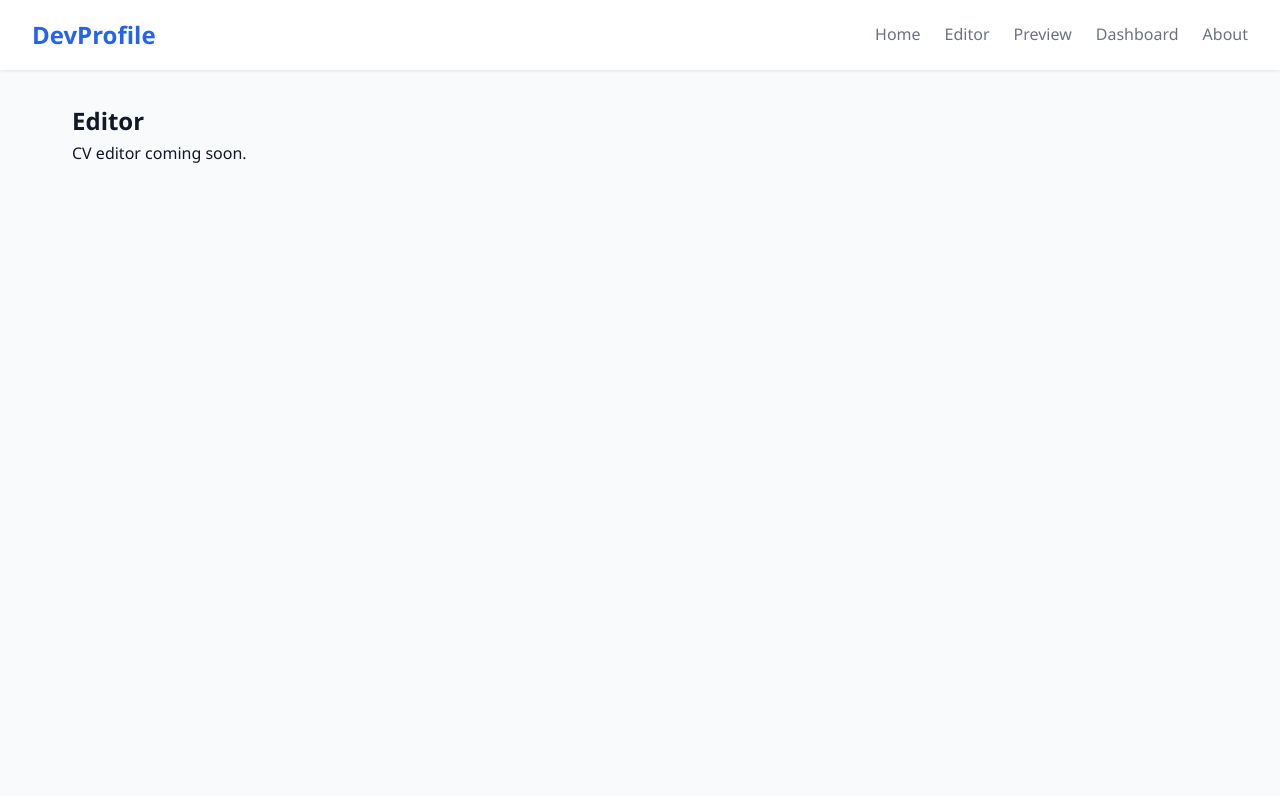
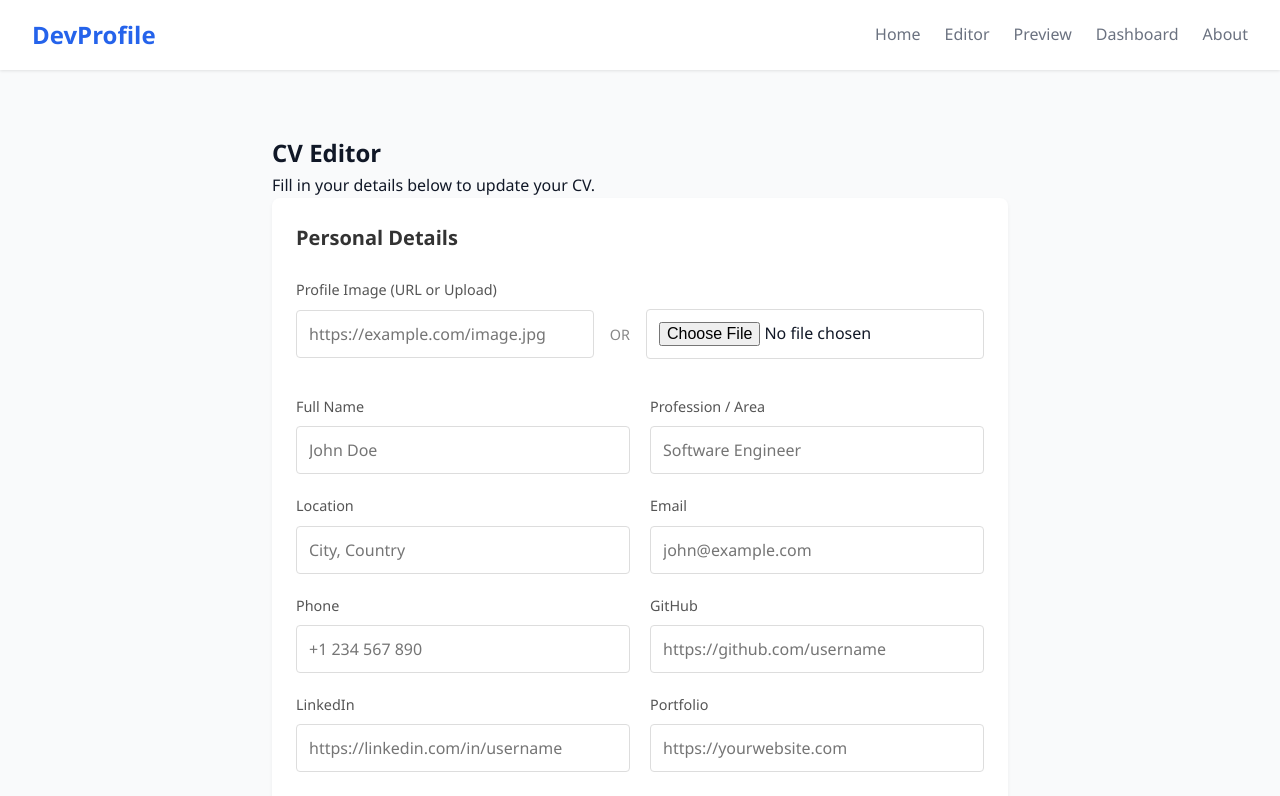
Before and after one commit to UrielOrtizv1000/devprofile-cv-generator, a React (Vite) app: page /editor in a window 1280 px wide. Shown: the top 796 px of the page. Built offline with nearby package versions, Linux system fonts and the light colour scheme.

Commit message:
feat: add personal profile form with avatar support
Signed-off-by: Azael Fajardo <azfajardo69@gmail.com>

```diff
--- /dev/null
+++ b/src/components/forms/PersonalDetailsForm.css
@@ -0,0 +1,120 @@
+.form-container {
+  background-color: #ffffff;
+  padding: 1.5rem;
+  border-radius: 8px;
+  box-shadow: 0 2px 4px rgba(0, 0, 0, 0.05);
+  margin-bottom: 2rem;
+}
+
+.form-container h3 {
+  margin-top: 0;
+  margin-bottom: 1.5rem;
+  color: #333;
+  font-size: 1.25rem;
+}
+
+.personal-form {
+  display: grid;
+  grid-template-columns: 1fr 1fr;
+  gap: 1.25rem;
+}
+
+.form-group {
+  display: flex;
+  flex-direction: column;
+}
+
+.form-group.full-width {
+  grid-column: 1 / -1;
+}
+
+.form-group.image-upload-group {
+  grid-column: 1 / -1;
+}
+
+.form-group label {
+  margin-bottom: 0.5rem;
+  font-weight: 500;
+  color: #555;
+  font-size: 0.9rem;
+}
+
+.form-group input,
+.form-group textarea {
+  padding: 0.75rem;
+  border: 1px solid #ddd;
+  border-radius: 4px;
+  font-size: 1rem;
+  transition: border-color 0.2s ease;
+  font-family: inherit;
+}
+
+.form-group input:focus,
+.form-group textarea:focus {
+  outline: none;
+  border-color: #0066cc;
+  box-shadow: 0 0 0 2px rgba(0, 102, 204, 0.1);
+}
+
+.form-group textarea {
+  resize: vertical;
+}
+
+.image-inputs {
+  display: flex;
+  align-items: center;
+  gap: 1rem;
+  margin-bottom: 1rem;
+}
+
+.image-inputs input[type="url"] {
+  flex: 1;
+}
+
+.or-text {
+  font-size: 0.9rem;
+  color: #888;
+  font-weight: 500;
+}
+
+.image-preview {
+  margin-top: 0.5rem;
+  width: 120px;
+  height: 120px;
+  border-radius: 50%;
+  overflow: hidden;
+  border: 3px solid #eee;
+  display: flex;
+  align-items: center;
+  justify-content: center;
+  background-color: #f9f9f9;
+}
+
+.image-preview img {
+  width: 100%;
+  height: 100%;
+  object-fit: cover;
+}
+
+.error-text {
+  color: #d32f2f;
+  font-size: 0.85rem;
+  margin-top: 0.5rem;
+}
+
+/* Responsive adjustments */
+@media (max-width: 768px) {
+  .personal-form {
+    grid-template-columns: 1fr;
+  }
+
+  .image-inputs {
+    flex-direction: column;
+    align-items: flex-start;
+  }
+
+  .image-inputs input[type="url"],
+  .image-inputs input[type="file"] {
+    width: 100%;
+  }
+}
--- /dev/null
+++ b/src/components/forms/PersonalDetailsForm.jsx
@@ -0,0 +1,193 @@
+import { useState } from 'react';
+import { useCV } from '../../context/CVContext';
+import './PersonalDetailsForm.css';
+
+function PersonalDetailsForm() {
+  const { cvData, updateCVData } = useCV();
+  const { personalData, profileImage } = cvData;
+
+  const [imageError, setImageError] = useState(false);
+
+  // handle text input changes
+  const handleChange = (e) => {
+    const { name, value } = e.target;
+    updateCVData('personalData', {
+      ...personalData,
+      [name]: value,
+    });
+  };
+
+  // handle image url input
+  const handleImageUrlChange = (e) => {
+    const url = e.target.value;
+    setImageError(false);
+    updateCVData('profileImage', url);
+  };
+
+  // handle file upload and convert to base64
+  const handleFileUpload = (e) => {
+    const file = e.target.files[0];
+    if (file) {
+      const reader = new FileReader();
+      reader.onloadend = () => {
+        setImageError(false);
+        updateCVData('profileImage', reader.result);
+      };
+      reader.readAsDataURL(file);
+    }
+  };
+
+  // fallback if image fails to load
+  const handleImageError = () => {
+    setImageError(true);
+  };
+
+  return (
+    <div className="form-container">
+      <h3>Personal Details</h3>
+      <form className="personal-form" onSubmit={(e) => e.preventDefault()}>
+        <div className="form-group image-upload-group">
+          <label>Profile Image (URL or Upload)</label>
+          <div className="image-inputs">
+            <input
+              type="url"
+              placeholder="https://example.com/image.jpg"
+              value={profileImage && profileImage.startsWith('http') ? profileImage : ''}
+              onChange={handleImageUrlChange}
+            />
+            <span className="or-text">OR</span>
+            <input
+              type="file"
+              accept="image/*"
+              onChange={handleFileUpload}
+              onClick={(e) => { e.target.value = null; }}
+            />
+          </div>
+
+          {profileImage && !imageError && (
+            <div className="image-preview">
+              <img
+                src={profileImage}
+                alt="Profile preview"
+                onError={handleImageError}
+              />
+            </div>
+          )}
+          {imageError && (
+            <p className="error-text">Failed to load image. Please check the URL or file.</p>
+          )}
+        </div>
+
+        <div className="form-group">
+          <label htmlFor="fullName">Full Name</label>
+          <input
+            type="text"
+            id="fullName"
+            name="fullName"
+            value={personalData.fullName || ''}
+            onChange={handleChange}
+            placeholder="John Doe"
+          />
+        </div>
+
+        <div className="form-group">
+          <label htmlFor="jobTitle">Profession / Area</label>
+          <input
+            type="text"
+            id="jobTitle"
+            name="jobTitle"
+            value={personalData.jobTitle || ''}
+            onChange={handleChange}
+            placeholder="Software Engineer"
+          />
+        </div>
+
+        <div className="form-group">
+          <label htmlFor="location">Location</label>
+          <input
+            type="text"
+            id="location"
+            name="location"
+            value={personalData.location || ''}
+            onChange={handleChange}
+            placeholder="City, Country"
+          />
+        </div>
+
+        <div className="form-group">
+          <label htmlFor="email">Email</label>
+          <input
+            type="email"
+            id="email"
+            name="email"
+            value={personalData.email || ''}
+            onChange={handleChange}
+            placeholder="john@example.com"
+          />
+        </div>
+
+        <div className="form-group">
+          <label htmlFor="phone">Phone</label>
+          <input
+            type="tel"
+            id="phone"
+            name="phone"
+            value={personalData.phone || ''}
+            onChange={handleChange}
+            placeholder="+1 234 567 890"
+          />
+        </div>
+
+        <div className="form-group">
+          <label htmlFor="github">GitHub</label>
+          <input
+            type="url"
+            id="github"
+            name="github"
+            value={personalData.github || ''}
+            onChange={handleChange}
+            placeholder="https://github.com/username"
+          />
+        </div>
+
+        <div className="form-group">
+          <label htmlFor="linkedin">LinkedIn</label>
+          <input
+            type="url"
+            id="linkedin"
+            name="linkedin"
+            value={personalData.linkedin || ''}
+            onChange={handleChange}
+            placeholder="https://linkedin.com/in/username"
+          />
+        </div>
+
+        <div className="form-group">
+          <label htmlFor="portfolio">Portfolio</label>
+          <input
+            type="url"
+            id="portfolio"
+            name="portfolio"
+            value={personalData.portfolio || ''}
+            onChange={handleChange}
+            placeholder="https://yourwebsite.com"
+          />
+        </div>
+
+        <div className="form-group full-width">
+          <label htmlFor="about">Professional Profile</label>
+          <textarea
+            id="about"
+            name="about"
+            value={personalData.about || ''}
+            onChange={handleChange}
+            placeholder="A brief summary of your professional experience and goals..."
+            rows="5"
+          />
+        </div>
+      </form>
+    </div>
+  );
+}
+
+export default PersonalDetailsForm;
--- a/src/context/CVContext.jsx
+++ b/src/context/CVContext.jsx
@@ -9,6 +9,9 @@ const initialCVData = {
     phone: '',
     location: '',
     about: '',
+    github: '',
+    linkedin: '',
+    portfolio: '',
   },
   profileImage: '',
   skills: [],
--- a/src/pages/Editor.jsx
+++ b/src/pages/Editor.jsx
@@ -1,8 +1,13 @@
+import PersonalDetailsForm from '../components/forms/PersonalDetailsForm';
+
 function Editor() {
   return (
-    <section className="editor">
-      <h2>Editor</h2>
-      <p>CV editor coming soon.</p>
+    <section className="editor" style={{ padding: '2rem', maxWidth: '800px', margin: '0 auto' }}>
+      <h2>CV Editor</h2>
+      <p>Fill in your details below to update your CV.</p>
+
+      <PersonalDetailsForm />
+
     </section>
   )
 }
```
